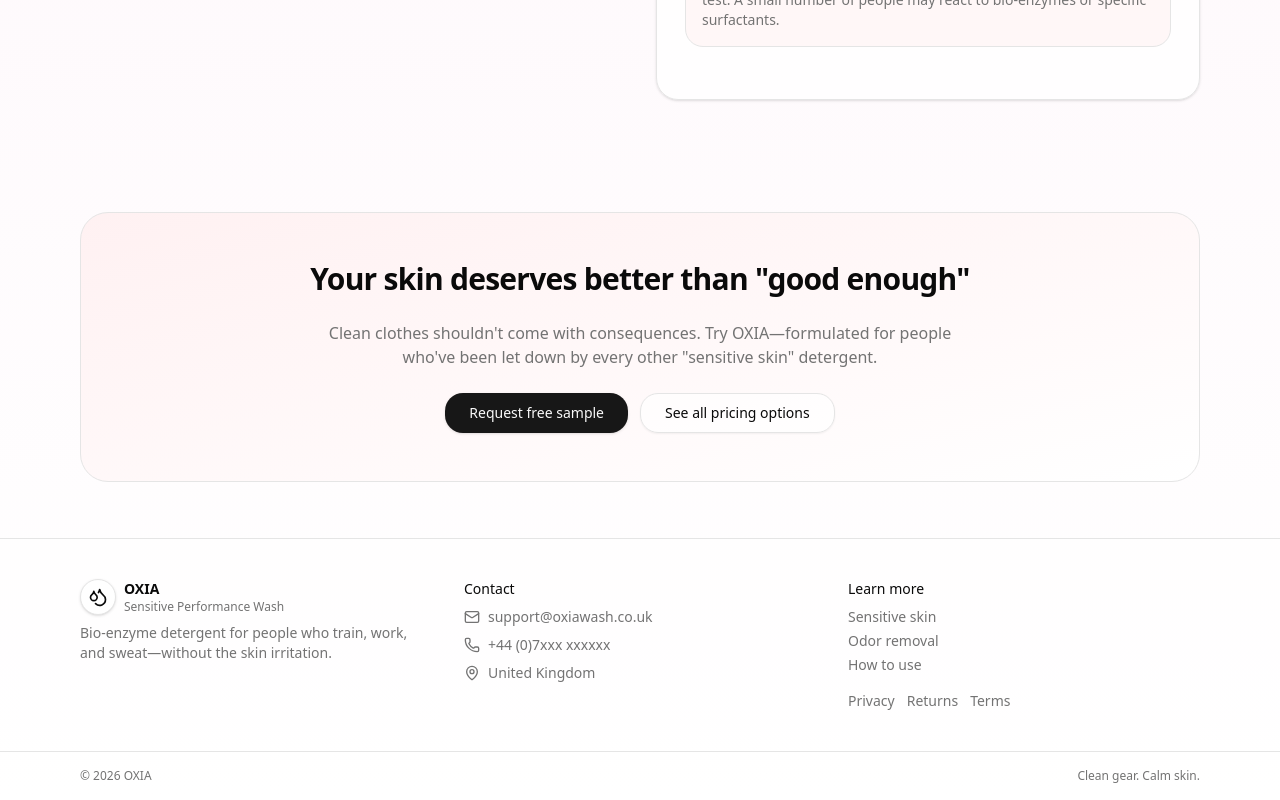
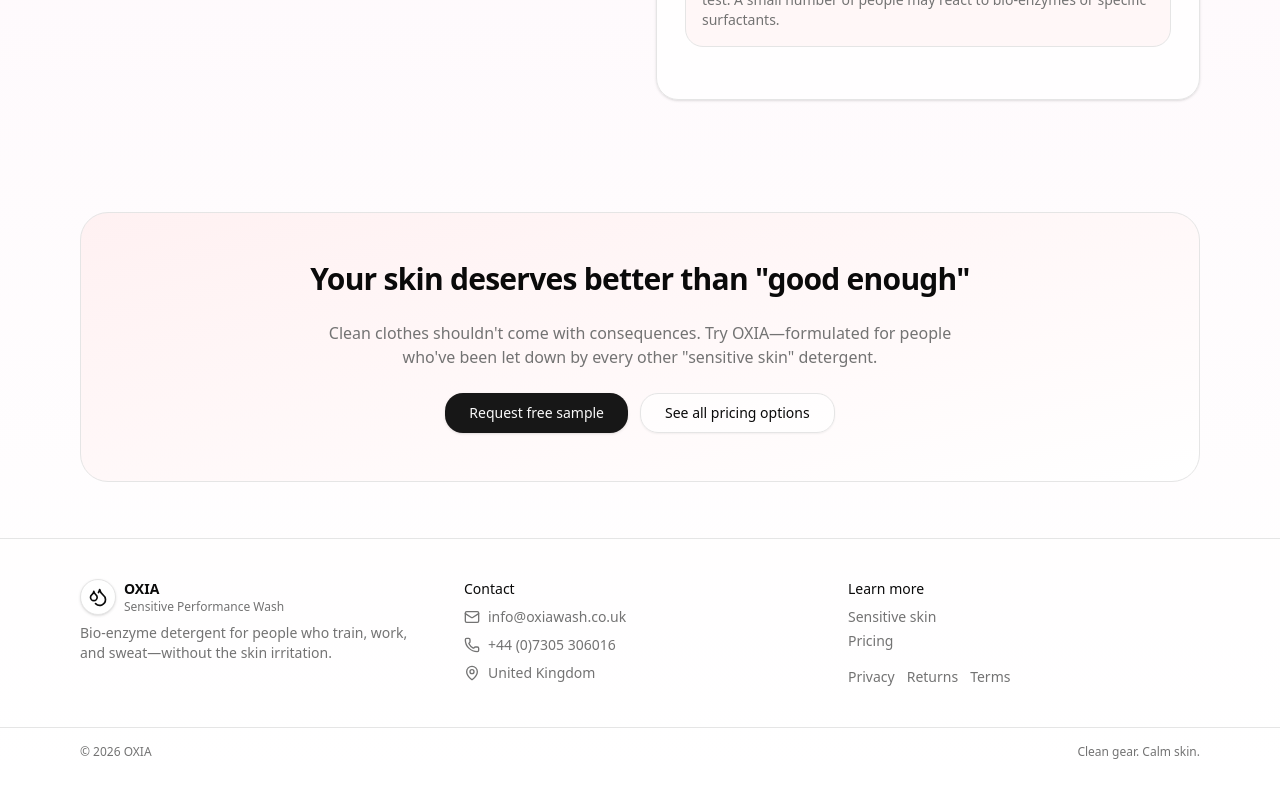
Before and after one commit to dalecolley/oxia-site, a Next.js app: page /sensitive-skin in a window 1280 px wide. Shown: the part 3303-4103 px from the top of the page. After the commit the page ends 4079 px from the top, so only its background shows below. Built offline with nearby package versions, Linux system fonts and the light colour scheme.

Commit message:
Update footer - remove odour link, update email

```diff
--- a/app/sensitive-skin/page.tsx
+++ b/app/sensitive-skin/page.tsx
@@ -528,8 +528,8 @@
 
           <div className="space-y-2 text-sm">
             <div className="font-medium">Contact</div>
-            <div className="flex items-center gap-2 text-muted-foreground"><Mail className="h-4 w-4" /> support@oxiawash.co.uk</div>
-            <div className="flex items-center gap-2 text-muted-foreground"><Phone className="h-4 w-4" /> +44 (0)7xxx xxxxxx</div>
+            <div className="flex items-center gap-2 text-muted-foreground"><Mail className="h-4 w-4" /> info@oxiawash.co.uk</div>
+            <div className="flex items-center gap-2 text-muted-foreground"><Phone className="h-4 w-4" /> +44 (0)7305 306016</div>
             <div className="flex items-center gap-2 text-muted-foreground"><MapPin className="h-4 w-4" /> United Kingdom</div>
           </div>
 
@@ -537,13 +537,12 @@
             <div className="font-medium">Learn more</div>
             <div className="space-y-1">
               <div><Link className="text-muted-foreground hover:text-foreground" href="/sensitive-skin">Sensitive skin</Link></div>
-              <div><Link className="text-muted-foreground hover:text-foreground" href="/odour">Odor removal</Link></div>
-              <div><Link className="text-muted-foreground hover:text-foreground" href="/how-to-use">How to use</Link></div>
+              <div><Link className="text-muted-foreground hover:text-foreground" href="/#pricing">Pricing</Link></div>
             </div>
             <div className="pt-2 flex gap-3 text-muted-foreground">
-              <a className="hover:text-foreground" href="#">Privacy</a>
-              <a className="hover:text-foreground" href="#">Returns</a>
-              <a className="hover:text-foreground" href="#">Terms</a>
+              <a className="hover:text-foreground" href="/privacy">Privacy</a>
+              <a className="hover:text-foreground" href="/returns">Returns</a>
+              <a className="hover:text-foreground" href="/terms">Terms</a>
             </div>
           </div>
         </div>
```
